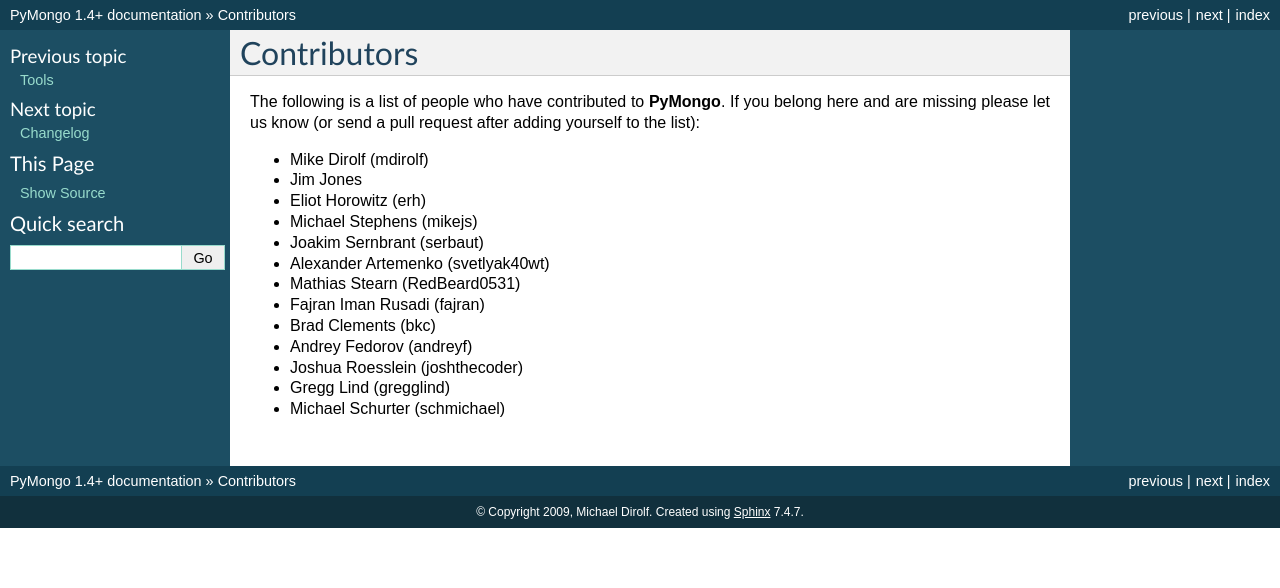
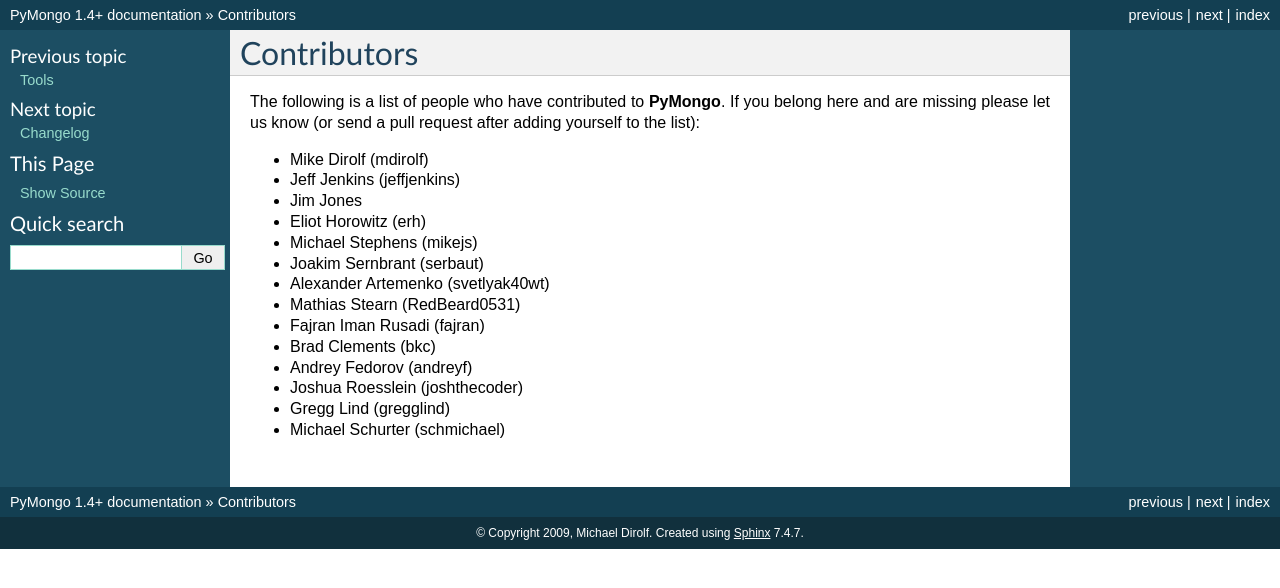
Before and after one commit to mongodb/mongo-python-driver, a Sphinx documentation site: the page built from doc/contributors.rst, in a window 1280 px wide. Shown: the top 588 px of the page. Built offline with Sphinx 7.4.7, drawn with Linux system fonts in a browser that asks for light colours.

Commit message:
minor: add jeff to contributors list

```diff
--- a/doc/contributors.rst
+++ b/doc/contributors.rst
@@ -5,6 +5,7 @@
 (or send a pull request after adding yourself to the list):
 
 - Mike Dirolf (mdirolf)
+- Jeff Jenkins (jeffjenkins)
 - Jim Jones
 - Eliot Horowitz (erh)
 - Michael Stephens (mikejs)
```
